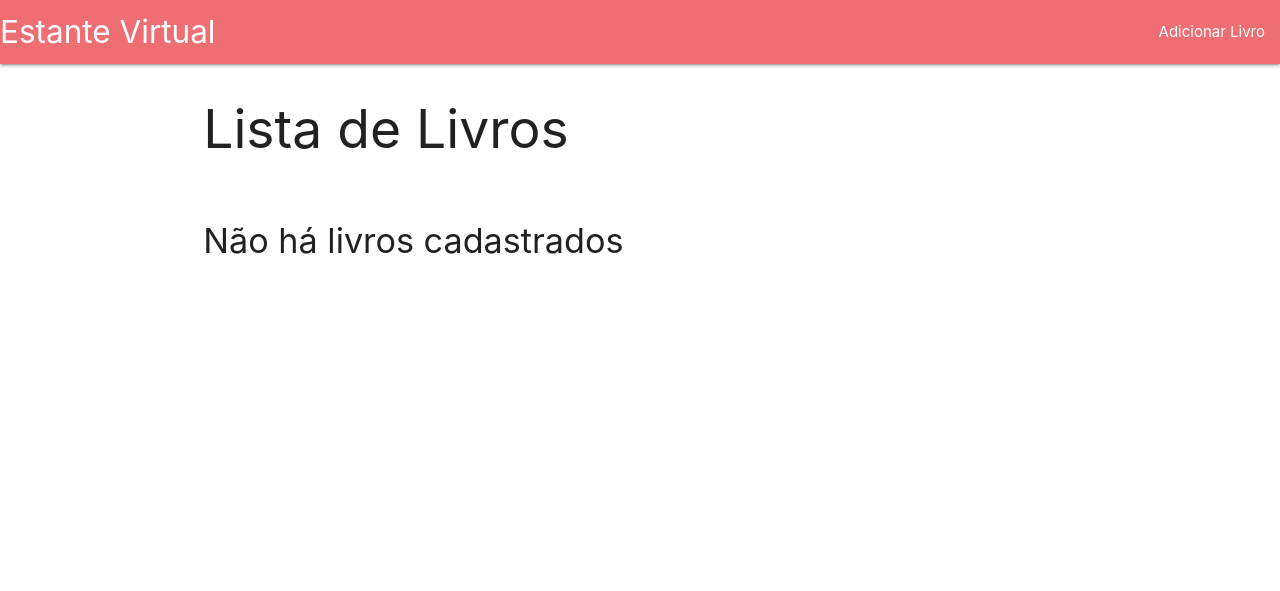
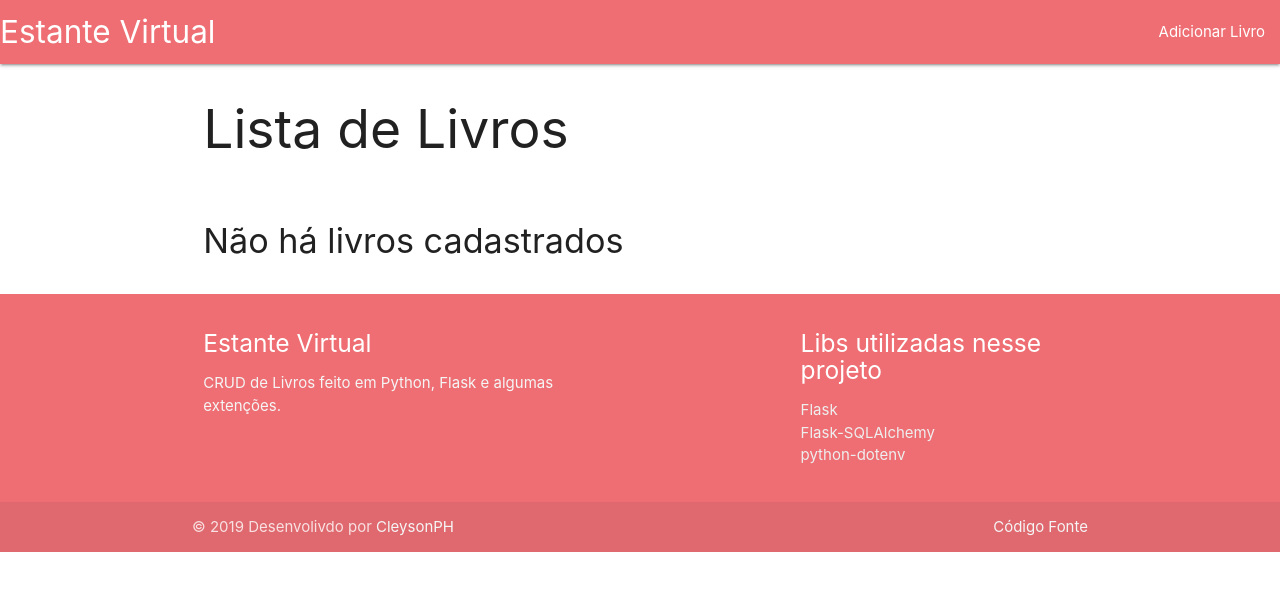
Before and after one commit to CleysonPH/flask-virtual-bookshelf, a Flask app: page / in a window 1280 px wide. Shown: the top 591 px of the page. Run offline with Flask 2, Linux system fonts and the light colour scheme; data that the repository does not hold is empty.

Commit message:
Added page footer

```diff
--- a/app/templates/base.html
+++ b/app/templates/base.html
@@ -40,6 +40,30 @@
         {% block content %}{% endblock %}
     </main>
 
+    <footer class="page-footer">
+        <div class="container">
+            <div class="row">
+                <div class="col l6 s12">
+                    <h5 class="white-text">Estante Virtual</h5>
+                    <p class="grey-text text-lighten-4">CRUD de Livros feito em Python, Flask e algumas extenções.</p>
+                </div>
+                <div class="col l4 offset-l2 s12">
+                    <h5 class="white-text">Libs utilizadas nesse projeto</h5>
+                    <ul>
+                        <li><a class="grey-text text-lighten-3" target="_blank" href="https://pypi.org/project/Flask/">Flask</a></li>
+                        <li><a class="grey-text text-lighten-3" target="_blank" href="https://pypi.org/search/?q=flask-sqlalchemy">Flask-SQLAlchemy</a></li>
+                        <li><a class="grey-text text-lighten-3" target="_blank" href="https://pypi.org/project/python-dotenv/">python-dotenv</a></li>
+                    </ul>
+                </div>
+            </div>
+        </div>
+        <div class="footer-copyright">
+            <div class="container">
+                © 2019 Desenvolivdo por <a class="grey-text text-lighten-4" href="https://github.com/CleysonPH" target="_blank">CleysonPH</a>
+                <a class="grey-text text-lighten-4 right" href="https://github.com/CleysonPH/flask-virtual-bookshelf" target="_blank">Código Fonte</a>
+            </div>
+        </div>
+    </footer>
 
     <!--JavaScript at end of body for optimized loading-->
     <script type="text/javascript" src="{{ url_for('static', filename='js/materialize.min.js') }}"></script>
```
